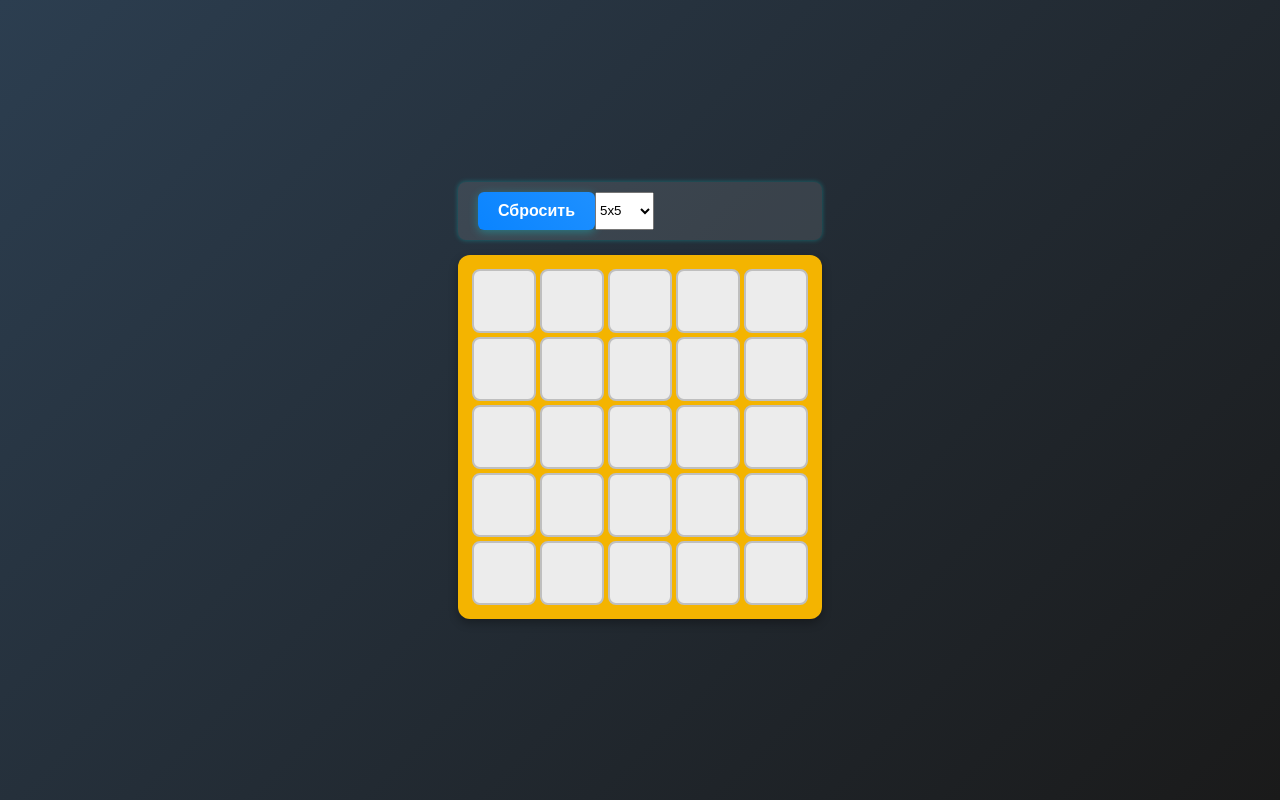
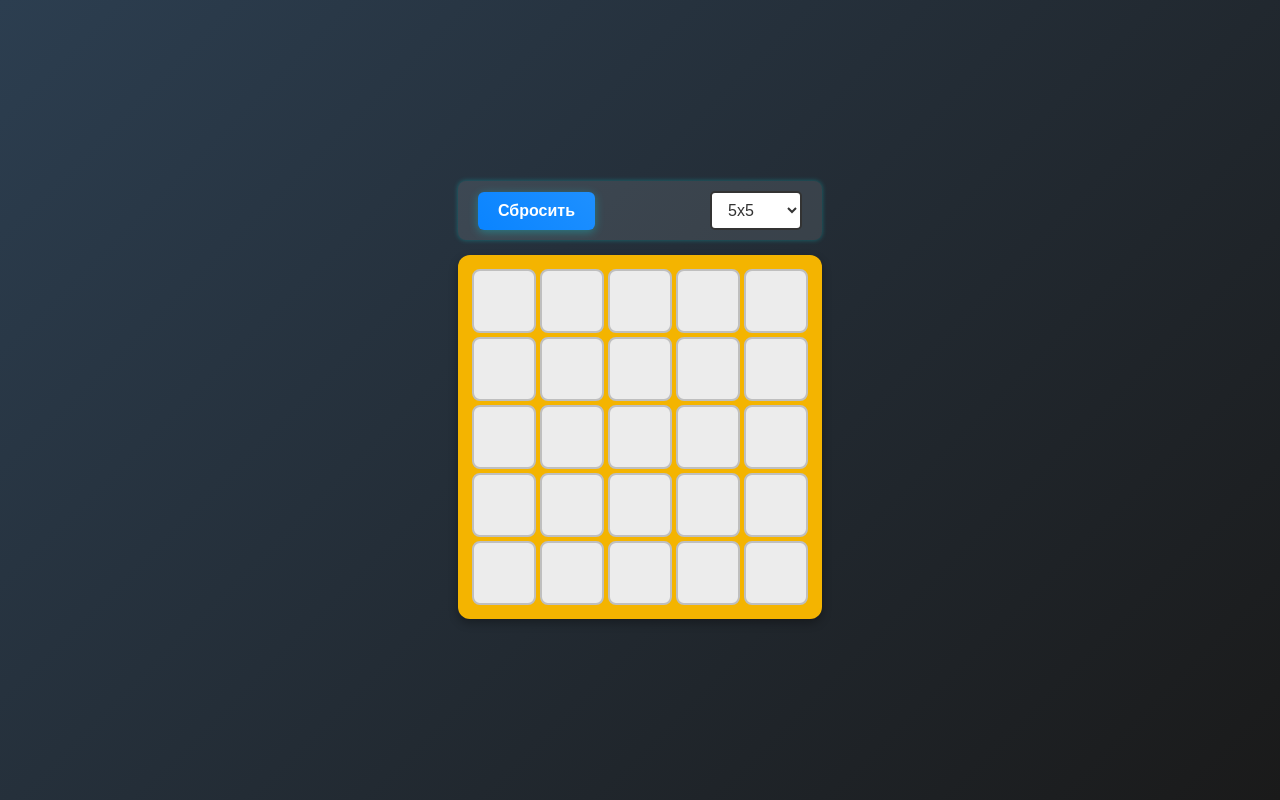
Before and after one commit to dgkallday8/horse_game, a website built with Vite: page index.html in a window 1280 px wide. Built offline with nearby package versions, Linux system fonts and the light colour scheme.

Commit message:
toolbar styles

```diff
--- a/src/style.css
+++ b/src/style.css
@@ -15,6 +15,38 @@ body {
   display: flex;
   align-items: center;
   justify-content: center;
+}
+
+#toolbar {
+  display: flex;
+  align-items: center;
+  justify-content: space-between;
+}
+
+select {
+  padding: 8px 12px;
+  font-size: 16px;
+  border: 2px solid #333;
+  border-radius: 5px;
+  background-color: #fff;
+  color: #333;
+  cursor: pointer;
+  outline: none;
+  transition: all 0.3s ease;
+}
+
+select:hover {
+  background-color: #f4f4f4;
+}
+
+select:focus {
+  border-color: #555;
+  box-shadow: 0 0 5px rgba(0, 0, 0, 0.2);
+}
+
+option {
+  background-color: #fff;
+  color: #333;
 }
 
 .board {
```
